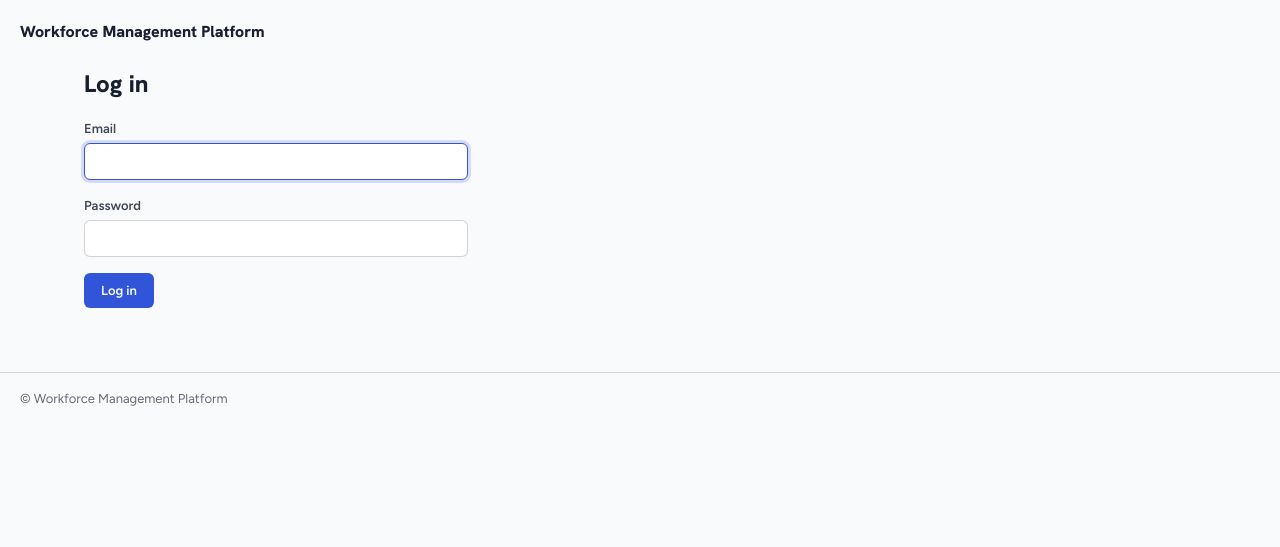
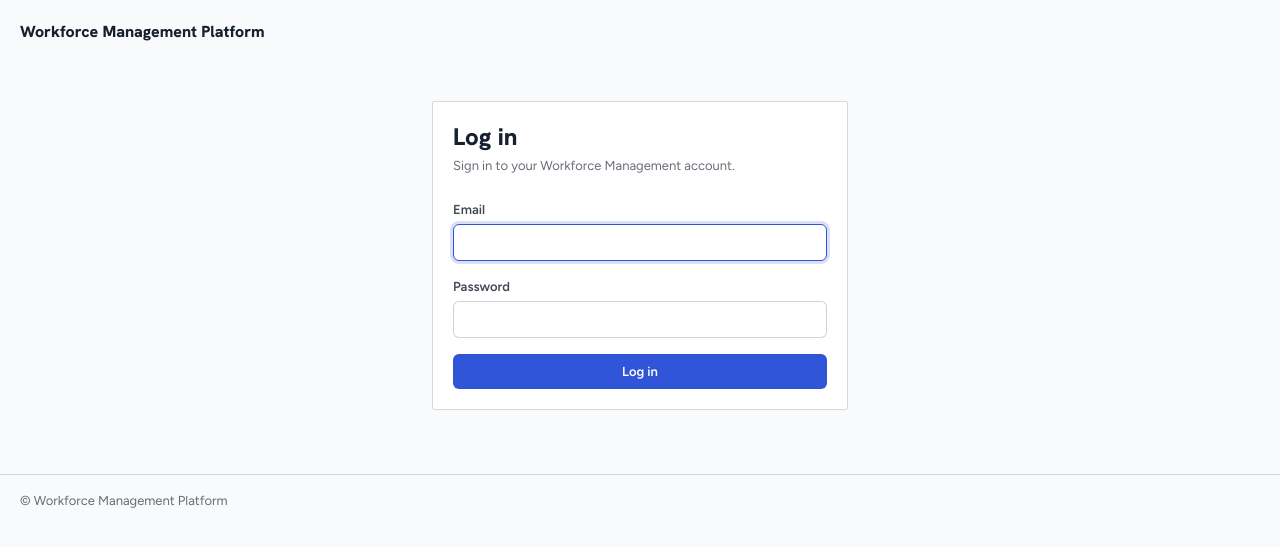
Before and after one commit to p53705691-tech/workforce-management-platform, a Flask app: page /login in a window 1280 px wide. Shown: the top 547 px of the page. Run offline with Flask 3, Linux system fonts and the light colour scheme; parts of the project's set-up code (start-up, migrations or seed data) failed here and were passed over.

Commit message:
Fix login page visual integration and add auth-page composition
Root cause was not a code defect: the login page was actually verified
against a stale Flask dev server (a different, pre-existing process on
port 5000 belonging to another session in this shared workspace) that
predated all of the Phase 1/2 CSS work and, with debug mode off, never
reloads templates from disk. The current code, served fresh, already
links tokens/base/components/layout.css unconditionally in base.html
regardless of auth state.

That said, the login page's actual composition was still a real gap: it
inherited only the generic wide `main` layout with no page-specific
treatment, so even with every token/base-element style correctly
applied, it read as an afterthought next to the authenticated shell.
Added .auth-page/.auth-card to components.css (centered .card reusing
the same design-system primitives — no second visual system) and
restyled templates/auth/login.html to use it, plus the field-level
.field-error rendering every other form template already has but this
one was missing.

Added a regression test that pins down the actual served markup (every
stylesheet link present, main.css never referenced, the new card/button
classes present) rather than trusting a bare 200 status, since that
distinction is exactly what caused the original confusion.

401 tests passing (400 existing + 1 new).

Co-Authored-By: Claude Sonnet 5 <noreply@anthropic.com>
Claude-Session: https://claude.ai/code/session_014vuAqudWHUJH8fo2oXaxx5

```diff
--- a/static/css/components.css
+++ b/static/css/components.css
@@ -220,6 +220,41 @@
 .card-title { font-family: var(--font-display); font-weight: 700; font-size: var(--text-lg); margin: 0 0 var(--sp-1); }
 .card-desc { color: hsl(var(--ink) / 65%); font-size: var(--text-sm); margin: 0; }
 
+/* -- Public/auth page composition (login; reusable for any future page
+      that, like login, must render outside the authenticated shell but
+      still consume the same tokens/base/component styles — see
+      templates/auth/login.html). A plain .card centered on the page,
+      not a second visual system: every element inside it is styled by
+      the same base.css bare-element rules and components.css
+      primitives every authenticated page already uses. -- */
+
+.auth-page {
+  display: flex;
+  justify-content: center;
+}
+
+.auth-card {
+  width: 100%;
+  max-width: 26rem;
+  margin-top: var(--sp-8);
+}
+
+.auth-card h1 { margin-bottom: var(--sp-1); }
+.auth-card .auth-subtitle { margin: 0 0 var(--sp-6); }
+
+/* .form-field/input both cap at 24rem by default (components.css /
+   base.css) for forms embedded in a wide page; inside a 26rem card
+   that cap is pointless, so fields fill the card's own width instead. */
+.auth-card .form-field,
+.auth-card input {
+  max-width: none;
+}
+
+.auth-card .auth-submit {
+  width: 100%;
+  justify-content: center;
+}
+
 /* -- Metric grid: the dashed-grid signature from the reference,
       reserved for key-metric surfaces (dashboard headline numbers) —
       not applied to every card/table/section (constraint 3). -- */
--- a/templates/auth/login.html
+++ b/templates/auth/login.html
@@ -3,20 +3,40 @@
 {% block title %}Log in — Workforce Management Platform{% endblock %}
 
 {% block content %}
+  {#
+    No sidebar/topbar here (base.html skips the shell entirely for an
+    unauthenticated request) — but this still consumes the same tokens,
+    base-element styles, and .card/.btn/.form-field/.field-error
+    primitives as every authenticated page, via .auth-page/.auth-card
+    (static/css/components.css), so the product doesn't visually fork
+    into "styled once logged in" vs "unstyled before that".
+  #}
+  <div class="auth-page">
+    <div class="card auth-card">
       <h1>Log in</h1>
+      <p class="text-muted auth-subtitle">Sign in to your Workforce Management account.</p>
+
       <form method="post" novalidate>
         {{ form.hidden_tag() }}
 
         <div class="form-field">
           {{ form.email.label }}
           {{ form.email(autocomplete="username", autofocus=true) }}
+          {% for error in form.email.errors %}
+            <p class="field-error">{{ error }}</p>
+          {% endfor %}
         </div>
 
         <div class="form-field">
           {{ form.password.label }}
           {{ form.password(autocomplete="current-password") }}
+          {% for error in form.password.errors %}
+            <p class="field-error">{{ error }}</p>
+          {% endfor %}
         </div>
 
-    <button type="submit">Log in</button>
+        <button type="submit" class="btn btn-primary auth-submit">Log in</button>
       </form>
+    </div>
+  </div>
 {% endblock %}
```
Also changed, not shown: tests/routes/test_shell.py (+28 -0 lines). Lines whose indentation alone changed are shown as unchanged.
